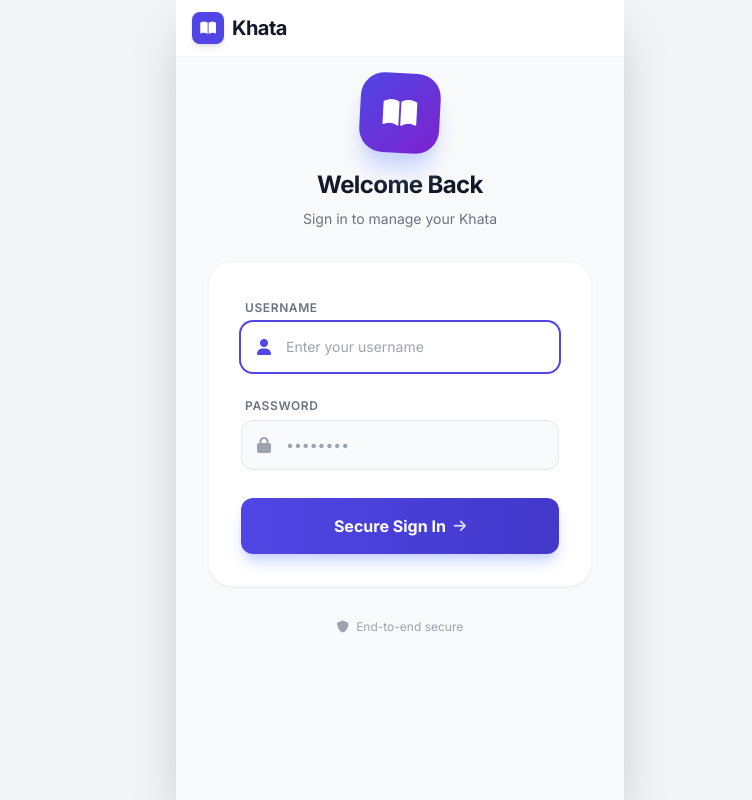
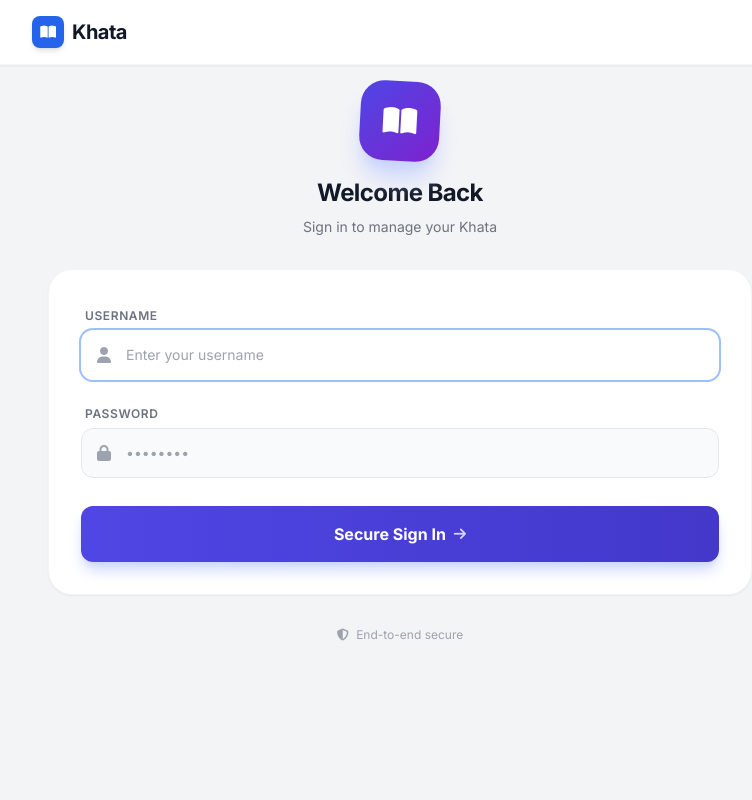
Before and after one commit to DanyalHabib007/edison, a FastAPI app: page /login in a window 1280 px wide. Shown: the whole page, without its empty margins (240-992 px from the left). Run offline with FastAPI, Linux system fonts and the light colour scheme; some libraries are stand-ins or nearby versions.

Commit message:
Update base.html

```diff
--- a/templates/base.html
+++ b/templates/base.html
@@ -5,58 +5,71 @@
     <meta name="viewport" content="width=device-width, initial-scale=1, maximum-scale=1, user-scalable=0">
     <title>Khata Book</title>
 
+    <link rel="preconnect" href="https://fonts.googleapis.com">
+    <link rel="preconnect" href="https://fonts.gstatic.com" crossorigin>
+    <link href="https://fonts.googleapis.com/css2?family=Inter:wght@300;400;500;600;700&display=swap" rel="stylesheet">
+
     <script src="https://cdn.tailwindcss.com"></script>
 
-    <link href="https://fonts.googleapis.com/css2?family=Inter:wght@300;400;500;600;700&display=swap" rel="stylesheet">
+    <link rel="stylesheet" href="https://cdnjs.cloudflare.com/ajax/libs/font-awesome/6.4.0/css/all.min.css">
 
-    <link rel="stylesheet" href="https://cdnjs.cloudflare.com/ajax/libs/font-awesome/6.0.0/css/all.min.css">
-
-    <style>
-        body { font-family: 'Inter', sans-serif; background-color: #f3f4f6; }
-        /* Hide scrollbar for clean mobile look */
-        .no-scrollbar::-webkit-scrollbar { display: none; }
-        .no-scrollbar { -ms-overflow-style: none; scrollbar-width: none; }
-    </style>
+    <script defer src="https://cdn.jsdelivr.net/npm/alpinejs@3.x.x/dist/cdn.min.js"></script>
 
     <script>
         tailwind.config = {
             theme: {
                 extend: {
+                    fontFamily: {
+                        sans: ['Inter', 'sans-serif'],
+                    },
                     colors: {
-                        primary: '#4f46e5',   /* Indigo 600 */
-                        secondary: '#1e1b4b', /* Indigo 950 */
-                        danger: '#ef4444',    /* Red 500 */
-                        success: '#10b981',   /* Emerald 500 */
+                        brand: {
+                            50: '#eff6ff',
+                            100: '#dbeafe',
+                            500: '#3b82f6',
+                            600: '#2563eb',
+                            700: '#1d4ed8',
+                            900: '#1e3a8a',
+                        }
                     }
                 }
             }
         }
     </script>
+    <style>
+        body { background-color: #f3f4f6; }
+        /* Hide scrollbar for Chrome, Safari and Opera */
+        .no-scrollbar::-webkit-scrollbar { display: none; }
+        /* Hide scrollbar for IE, Edge and Firefox */
+        .no-scrollbar { -ms-overflow-style: none;  scrollbar-width: none; }
+    </style>
 </head>
-<body class="text-gray-800 antialiased min-h-screen flex flex-col items-center">
+<body class="text-gray-800 antialiased min-h-screen flex flex-col">
 
-    <div class="w-full max-w-md bg-gray-50 min-h-screen shadow-2xl flex flex-col relative">
-
-        <nav class="bg-white sticky top-0 z-50 border-b border-gray-100 px-4 py-3 flex justify-between items-center bg-opacity-95 backdrop-blur-sm">
+    <nav class="bg-white shadow-sm border-b border-gray-100 sticky top-0 z-40">
+        <div class="max-w-3xl mx-auto px-4">
+            <div class="flex justify-between items-center h-16">
                 <a href="/" class="flex items-center gap-2 group">
-                <div class="w-8 h-8 bg-primary rounded-lg flex items-center justify-center text-white shadow-md group-hover:scale-105 transition-transform">
+                    <div class="bg-brand-600 text-white w-8 h-8 rounded-lg flex items-center justify-center shadow-md group-hover:bg-brand-700 transition">
                         <i class="fas fa-book-open text-sm"></i>
                     </div>
-                <span class="font-bold text-xl text-gray-900 tracking-tight">Khata</span>
+                    <span class="font-bold text-xl tracking-tight text-gray-900">Khata</span>
                 </a>
 
+                <div class="flex items-center gap-3">
                     {% if user %}
-            <a href="/logout" class="w-8 h-8 flex items-center justify-center rounded-full bg-red-50 text-red-500 hover:bg-red-100 transition-colors">
-                <i class="fas fa-sign-out-alt text-sm"></i>
+                    <a href="/logout" class="text-gray-500 hover:text-red-500 transition p-2 rounded-full hover:bg-red-50" title="Logout">
+                        <i class="fas fa-sign-out-alt text-lg"></i>
                     </a>
                     {% endif %}
+                </div>
+            </div>
+        </div>
     </nav>
 
-        <main class="flex-1 p-4 pb-24">
+    <main class="flex-grow w-full max-w-3xl mx-auto p-4 pb-24">
         {% block content %}{% endblock %}
     </main>
 
-    </div>
-
 </body>
 </html>
```
Lines whose indentation alone changed are shown as unchanged.
